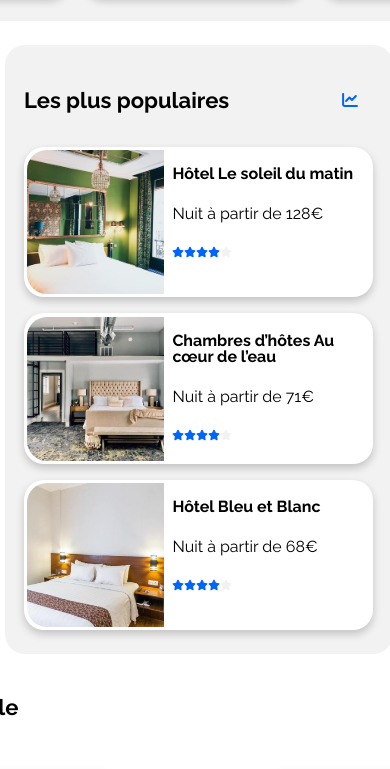
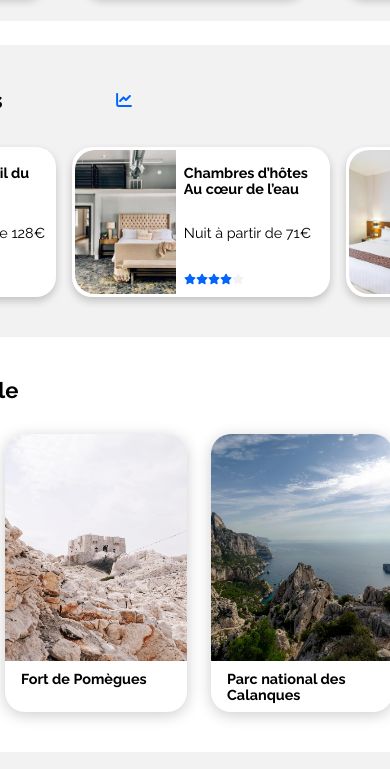
Before and after one commit to emmafaye6/booki-restart, a website: page index.html in a window 390 px wide. Shown: the part 895-1664 px from the top of the page. Drawn offline with Linux system fonts and the light colour scheme.

Commit message:
Finished tablet version

```diff
--- a/assets/styles.css
+++ b/assets/styles.css
@@ -101,7 +101,7 @@ h3 {
 }
 
 .searchbox input {
-  width: 250px;
+  width: 15.625rem;
   height: 2.95rem;
   border: 1px solid #f2f2f2;
   border-right: none;
@@ -149,8 +149,8 @@ h3 {
 }
 
 .filters__icons {
-  height: 22px;
-  width: 22px;
+  height: 1.375rem;
+  width: 1.375rem;
   padding-right: 0.7rem;
 }
 
@@ -162,8 +162,8 @@ h3 {
 
 .info__logo {
   display: inline;
-  height: 10px;
-  width: 5px;
+  height: 0.625rem;
+  width: 0.313rem;
   border: 2px solid #d9d9d9;
   border-radius: 40px;
   padding: 0.5rem 0.65rem;
@@ -188,8 +188,8 @@ h3 {
 
 .maincontainer {
   width: 55%;
-  min-width: 698px;
-  max-width: 785px;
+  min-width: 43.625rem;
+  max-width: 49.063rem;
   height: auto;
   display: flex;
   flex-wrap: wrap;
@@ -199,8 +199,8 @@ h3 {
 
 .secondarycontainer {
   width: 30%;
-  max-width: 440px;
-  min-width: 350px;
+  max-width: 27.5rem;
+  min-width: 21.875rem;
   margin-left: 0.5rem;
   display: flex;
   flex-direction: column;
@@ -219,8 +219,8 @@ h3 {
 }
 
 .secondarycontainer_icon {
-  width: 18px;
-  height: 15.75px;
+  width: 1.125rem;
+  height: 0.984rem;
   margin-left: 7rem;
 }
 
@@ -257,6 +257,13 @@ h3 {
   height: 9rem;
   display: flex;
   line-height: 0;
+  margin-bottom: 1rem;
+}
+
+.secondarycard_wrapper {
+  display: flex;
+  flex-direction: column;
+  align-items: center;
 }
 
 .secondarycard_textwrapper {
@@ -296,11 +303,10 @@ h3 {
 }
 
 .tallcard {
-  width: 280px;
-  height: 410px;
+  width: 17.5rem;
+  height: 25.625rem;
   margin-right: 0.5rem;
   margin-top: 1rem;
-  border-radius: 20px;
   border-radius: 20px;
   box-shadow: 0 3px 15px 0 rgba(0, 0, 0, 0.2);
 }
@@ -345,3 +351,57 @@ footer {
 .footer_bold {
   font-weight: var(--font-bold);
 }
+
+/* TABLET MEDIA QUERIES */
+
+@media screen and (max-width: 992px) {
+  h3 {
+    font-size: 0.9rem;
+  }
+
+  .maincontainer {
+    width: 90%;
+  }
+  .secondarycontainer {
+    width: 90%;
+    min-width: 50.19rem;
+  }
+  .secondarycard {
+    width: 15.75rem;
+    height: 9rem;
+    margin-right: 1rem;
+    line-height: 1rem;
+    font-size: 0.9rem;
+  }
+  .wrappertwo {
+    margin-top: 0;
+    justify-content: center;
+    margin-left: 1rem;
+  }
+
+  .secondarycard_wrapper {
+    width: auto;
+    display: flex;
+    flex-direction: row;
+  }
+
+  .tallcard {
+    width: 11.375rem;
+    height: 16.69rem;
+    margin-right: 1.5rem;
+    padding-bottom: 0.7rem;
+  }
+
+  .tallcard h3 {
+    margin-top: 0.4rem;
+  }
+
+  .footer {
+    padding: 2rem 5rem;
+  }
+}
+
+/* MOBILE MEDIA QUERIES */
+
+@media screen and (max-width: 768px) {
+}
--- a/index.html
+++ b/index.html
@@ -308,7 +308,7 @@
               class="secondarycontainer_icon"
             />
           </section>
-
+          <div class="secondarycard_wrapper">
             <a href="/#"
               ><article class="secondarycard">
                 <img
@@ -403,6 +403,7 @@
             ></a>
           </div>
         </div>
+      </div>
       <h1 class="tallcard_title">Activités à Marseille</h1>
       <div class="wrappertwo" id="Activités">
         <article class="tallcard">
```
Lines whose indentation alone changed are shown as unchanged.
